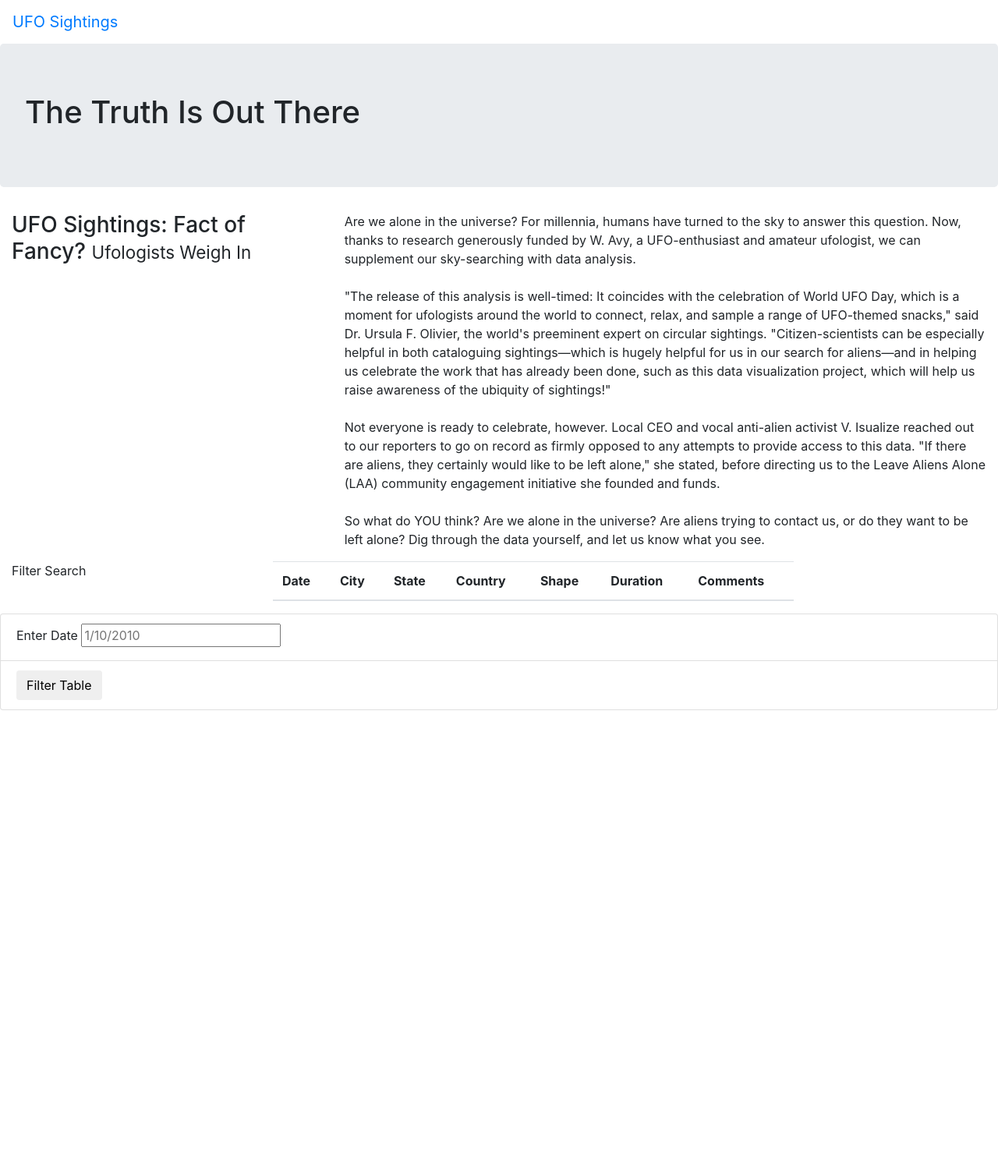
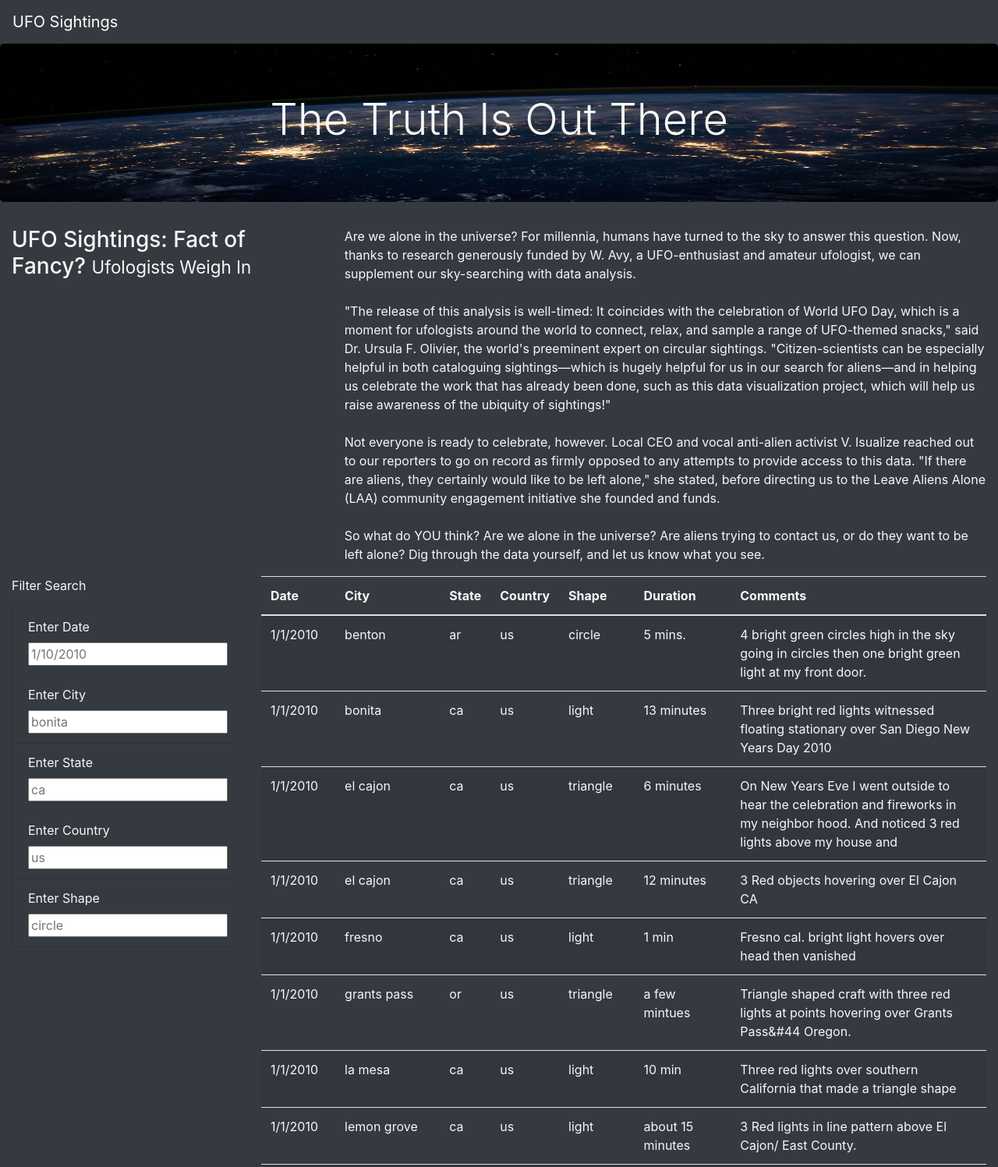
Before and after one commit to jinnabelle/UFOs, a plain HTML site: page index.html in a window 1280 px wide. Shown: the top 1497 px of the page at 78% size. Before the commit the page ends 911 px from the top, so only its background shows below. Drawn offline with nearby package versions, Linux system fonts and the light colour scheme.

Commit message:
update to add.js and index.html for module challenge

```diff
--- a/index.html
+++ b/index.html
@@ -13,9 +13,9 @@
     />
     <link rel="stylesheet" href="static/css/style.css">
 </head>
-<body>
+<body class="bg-dark">
     <div class="wrapper">
-        <nav class="navbar navbar-expand-lg">
+        <nav class="navbar navbar-dark bg-dark navbar-expand-lg">
             <a class="navbar-brand" href="index.html">UFO Sightings</a>
         </nav>
     </div>
@@ -23,7 +23,7 @@
 </html>
 
 <div class="jumbotron">
-    <h1>The Truth Is Out There</h1>
+    <h1 class="display-4">The Truth Is Out There</h1>
   </div>
 
   <div class="container-fluid">
@@ -41,14 +41,38 @@
     </div>
   </div>
 
-  <div class="container-fluid">
+<div class="container-fluid">
     <div class="row">
       <div class="col-md-3">
-        <form>
+        <form class="bg-dark">
             <p>Filter Search</p>
-          </form>
+            <ul class="list-group bg-dark">
+                <li class="list-group-item bg-dark">
+                    <label for="date">Enter Date</label>
+                    <input type="text" placeholder="1/10/2010" id="datetime" />
+                </li>
+                <li class="list-group-item bg-dark">
+                    <label for="city">Enter City</label>
+                    <input type="text" placeholder="bonita" id="city" />
+                </li>
+                <li class="list-group-item bg-dark">
+                    <label for="state">Enter State</label>
+                    <input type="text" placeholder="ca" id="state"/>
+                </li>
+                <li class="list-group-item bg-dark">
+                    <label for="country">Enter Country</label>
+                    <input type="text" placeholder="us" id="country"/>
+                </li>
+                <li class="list-group-item bg-dark">
+                    <label for="shape">Enter Shape</label>
+                    <input type="text" placeholder="circle" id="shape"/>
+                </li>
+
+            </ul>
+
+        </form>
+
       </div>
-      <div class="col-md-9">
         <div class="col-md-9">
             <table class="table table-striped">
               <thead>
@@ -68,15 +92,9 @@
 
       </div>
     </div>
-  </div>
 
-<ul class="list-group">
 
-    <li class="list-group-item">
-        <label for="date">Enter Date</label>
-        <input type="text" placeholder="1/10/2010" id="datetime" />
-    </li>
-    <li class="list-group-item">
-        <button id="filter-btn" type="button" class="btn btn-default">Filter Table</button>
-    </li>
-</ul>
+
+<script src="https://cdnjs.cloudflare.com/ajax/libs/d3/4.11.0/d3.js"></script>
+<script src="static/js/data.js"></script>
+<script src="static/js/app.js"></script>
--- a/static/css/style.css
+++ b/static/css/style.css
@@ -0,0 +1,9 @@
+body {
+
+    color: #f7f7f7;
+}
+.jumbotron {
+background-image: url("../images/nasa.jpg");
+background-size: 100% 100%;
+text-align: center;
+}
--- a/static/js/app.js
+++ b/static/js/app.js
@@ -1,47 +1,72 @@
-// import the data from data.js
+// from data.js
 const tableData = data;
 
-// Reference the HTML table using d3
+// get table references
 var tbody = d3.select("tbody");
 
 function buildTable(data) {
-    // clear existing data to avoid duplicates
+  // First, clear out any existing data
   tbody.html("");
 
-    // loop through each object in data
+  // Next, loop through each object in the data
+  // and append a row and cells for each value in the row
   data.forEach((dataRow) => {
-        // append table row (tr) to the table body
+    // Append a row to the table body
     let row = tbody.append("tr");
 
-        // loop through each field in the dataRow
+    // Loop through each field in the dataRow and add
+    // each value as a table cell (td)
     Object.values(dataRow).forEach((val) => {
-            // append value as a table cell (td)
       let cell = row.append("td");
       cell.text(val);
     });
   });
 }
-function handleClick() {
-    // Grab the datetime value from the filter
-    let date = d3.select("#datetime").property("value");
+
+// 1. Create a variable to keep track of all the filters as an object.
+var filters = {};
+
+// 3. Use this function to update the filters.
+function updateFilters() {
+
+    // 4a. Save the element that was changed as a variable.
+      let changedElem = d3.select(this);
+    // 4b. Save the value that was changed as a variable.
+      let elemValue = changedElem.property("value");
+    // 4c. Save the id of the filter that was changed as a variable.
+      let elemId = changedElem.attr("id");
+
+    // 5. If a filter value was entered then add that filterId and value
+    // to the filters list. Otherwise, clear that filter from the filters object.
+    if(elemValue){
+      filters[elemId] = elemValue;
+    } else {
+      delete filters[elemId];
+    }
+
+    // 6. Call function to apply all filters and rebuild the table
+    filterTable();
+
+  }
+
+  // 7. Use this function to filter the table when data is entered.
+  function filterTable() {
+
+    // 8. Set the filtered data to the tableData.
     let filteredData = tableData;
 
-     // Check to see if a date was entered and filter the
-    // data using that date.
-    if (date) {
-      // Apply `filter` to the table data to only keep the
-      // rows where the `datetime` value matches the filter value
-      filteredData = filteredData.filter(row => row.datetime === date);
-    }
+    // 9. Loop through all of the filters and keep any data that
+    // matches the filter values
+    Object.entries(filters).forEach(([key, value]) => {
+      filteredData = filteredData.filter(row => row[key] === value);
+    });
 
-     // Rebuild the table using the filtered data
-    // @NOTE: If no date was entered, then filteredData will
-    // just be the original tableData.
+    // 10. Finally, rebuild the table using the filtered data
     buildTable(filteredData);
   }
 
-  // Attach an event to listen for the form button
-  d3.selectAll("#filter-btn").on("click", handleClick);
+  // 2. Attach an event to listen for changes to each filter
+  d3.selectAll("input").on("change", updateFilters);
 
   // Build the table when the page loads
   buildTable(tableData);
```
Also changed, not shown: static/js/app_1.js (added, +47 -0 lines), static/images/nasa.jpg (added). Lines whose indentation alone changed are shown as unchanged.
